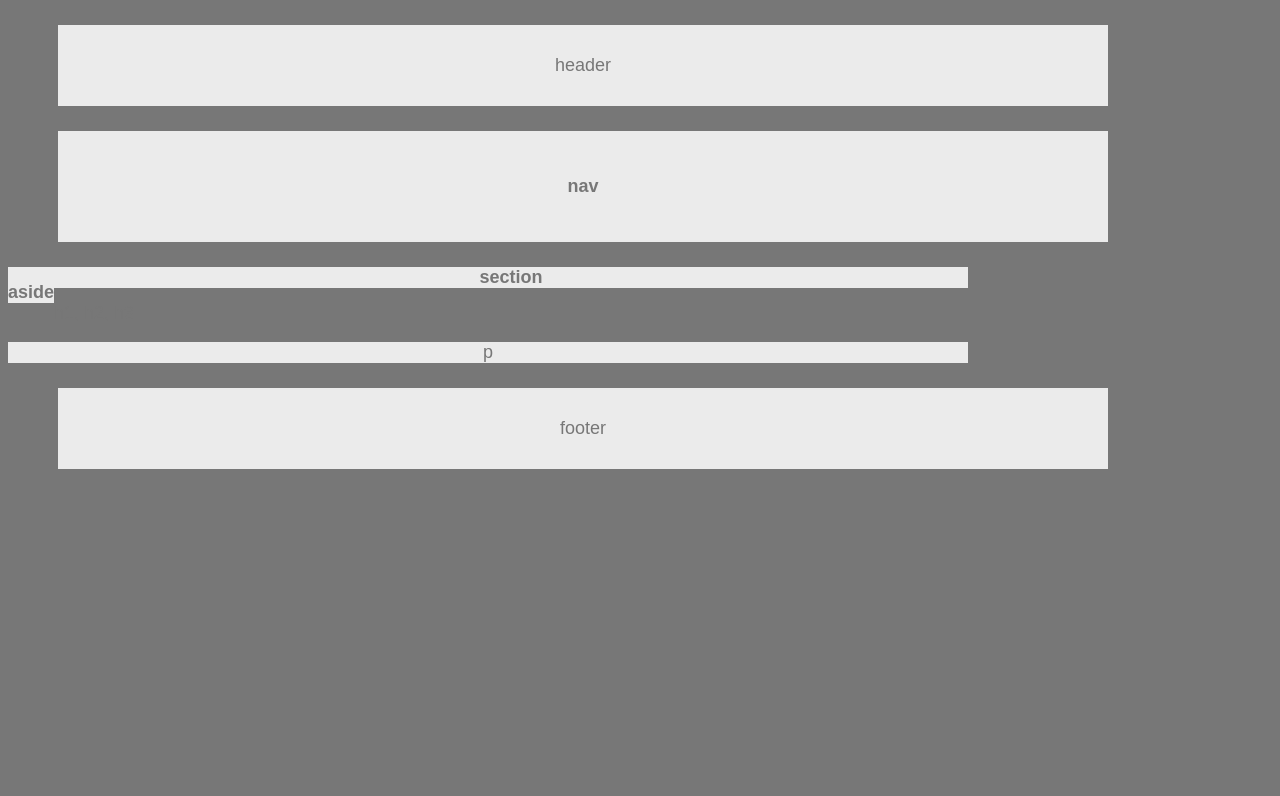
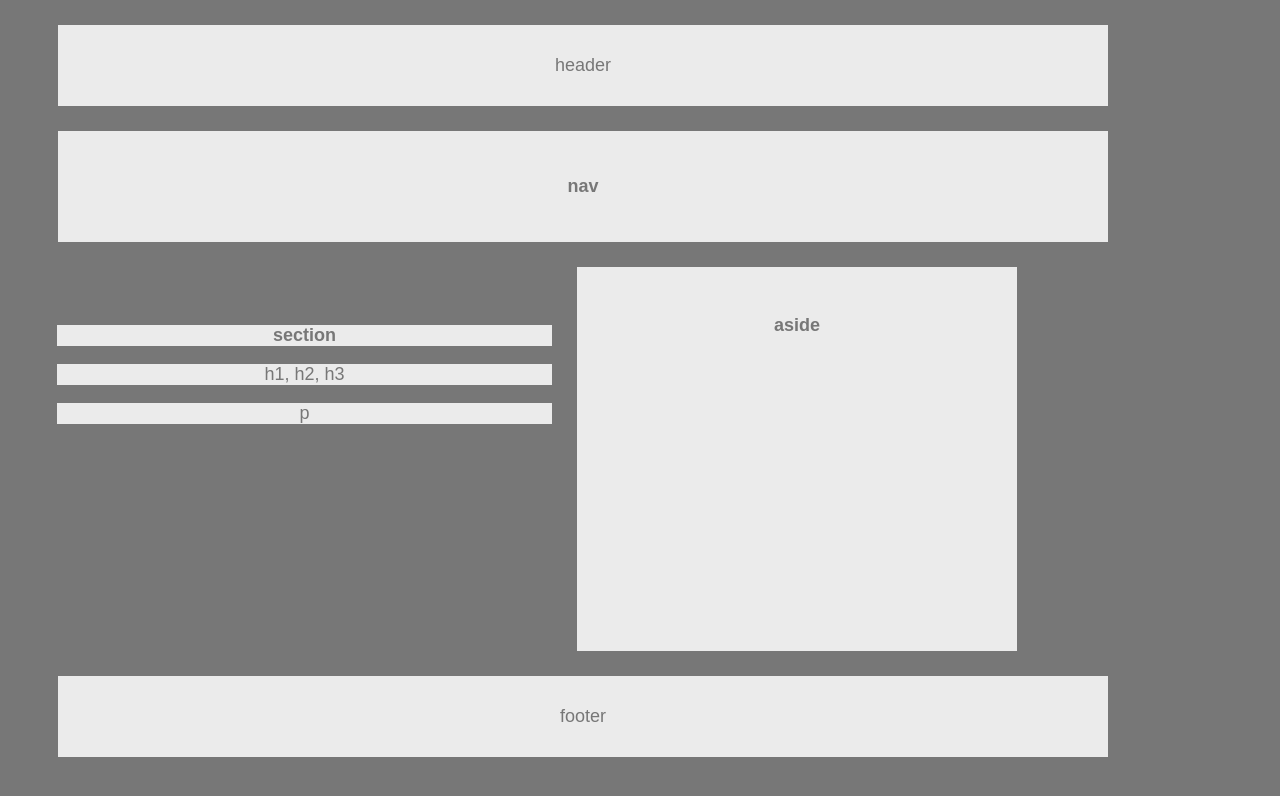
Before and after one commit to amyhaerr/HW-Wireframe, a plain HTML site: page index.html in a window 1280 px wide. Drawn offline with Linux system fonts and the light colour scheme.

Commit message:
add more css

```diff
--- a/index.html
+++ b/index.html
@@ -13,18 +13,20 @@
         <nav class="nav">
             <h1>nav</h1>
         </nav>
+
+        <section class="section">
+        <section id="box-1">
+            <h1>section</h1>
+            <article id="article">
+                <p>h1, h2, h3</p>
+                <p>p</p>
+
+            </article>
+        </section>
             <aside id="box-2">
                 <h1>aside</h1>
             </aside>
-
-            <section id="box-1">
-                <h1>section</h1>
-                <article>
-                    <header>h1, h2, h3</header>
-                    <p>p</p>
-
-                </article>
-            </section>
+        </section>
     </div>
 
     <footer class="footer">footer</footer>
--- a/style.css
+++ b/style.css
@@ -30,10 +30,32 @@ p {
     background: #ebebeb
 }
 
-#box-2 {
-    float: left;
+#box-1 {
+   width: 495px;
+   /*margin: 75px 50px 75px;*/
+   text-align: center;
+   float: left;
+   padding-top: 40px;
+   padding-bottom: 5px;
 }
 
-#box-1 {
+#box-2 {
+    float: right;
+    width: 440px;
+    padding-top: 30px;
+    padding-bottom: 297px;
+    background-color: #ebebeb;
+}
 
+.section {
+    width: 960px;
+    display: inline-block;
+    margin-left: 49px;
 }
+
+#article {
+    background-color: #777777;
+    position: relative;
+    color:  #ebebeb;
+    text-align: center;
+}
```
